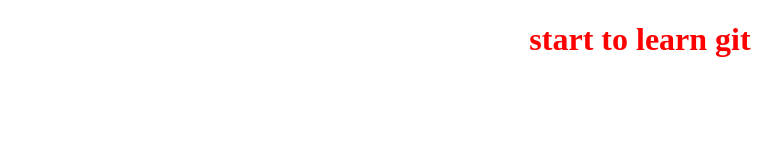
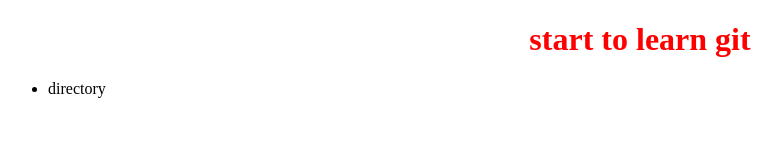
Before and after one commit to bjtqti/learngit, a plain HTML site: page index.html in a window 1280 px wide. Shown: the whole page, without its empty margins (0-782 px from the left). Drawn offline with Linux system fonts and the light colour scheme.

Commit message:
add list

```diff
--- a/index.html
+++ b/index.html
@@ -7,5 +7,8 @@
 </head>
 <body>
 	<h1>start to learn git</h1>
+	<ul>
+		<li>directory</li>
+	</ul>
 </body>
 </html>
```
